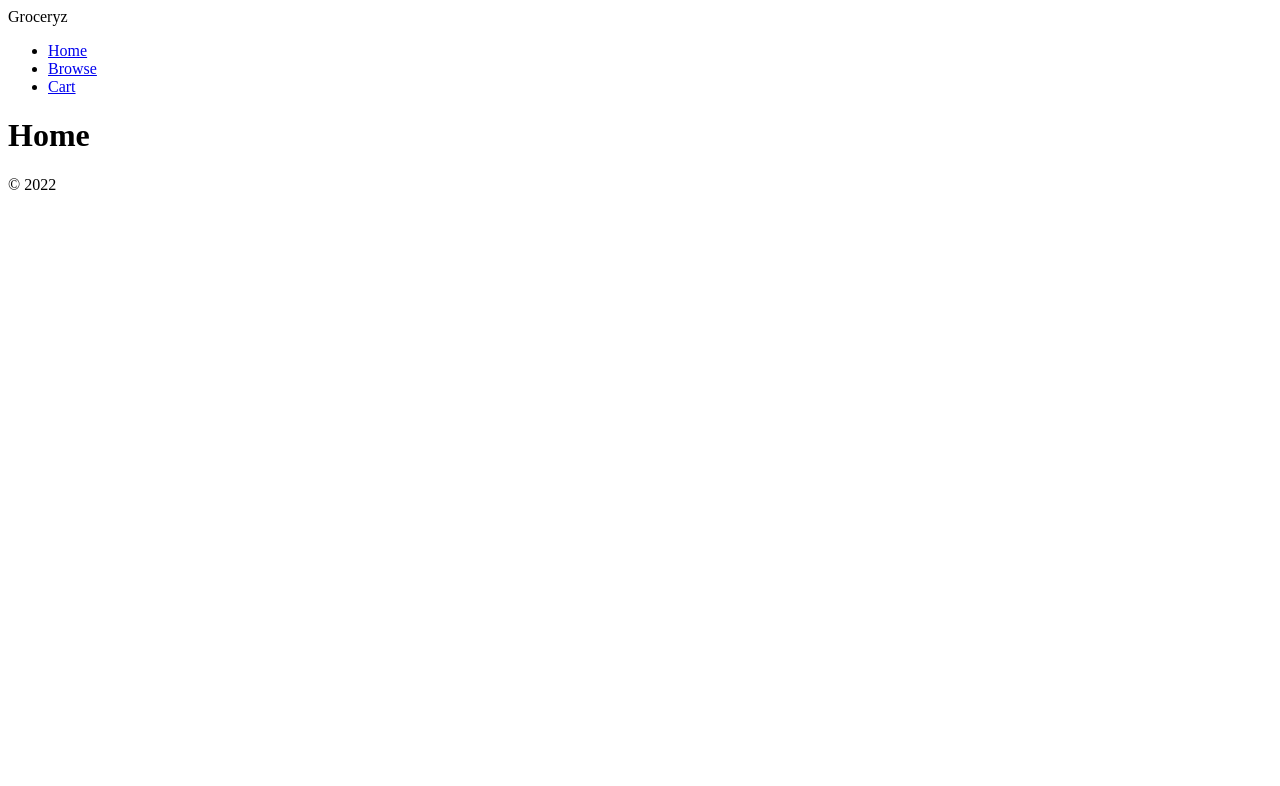
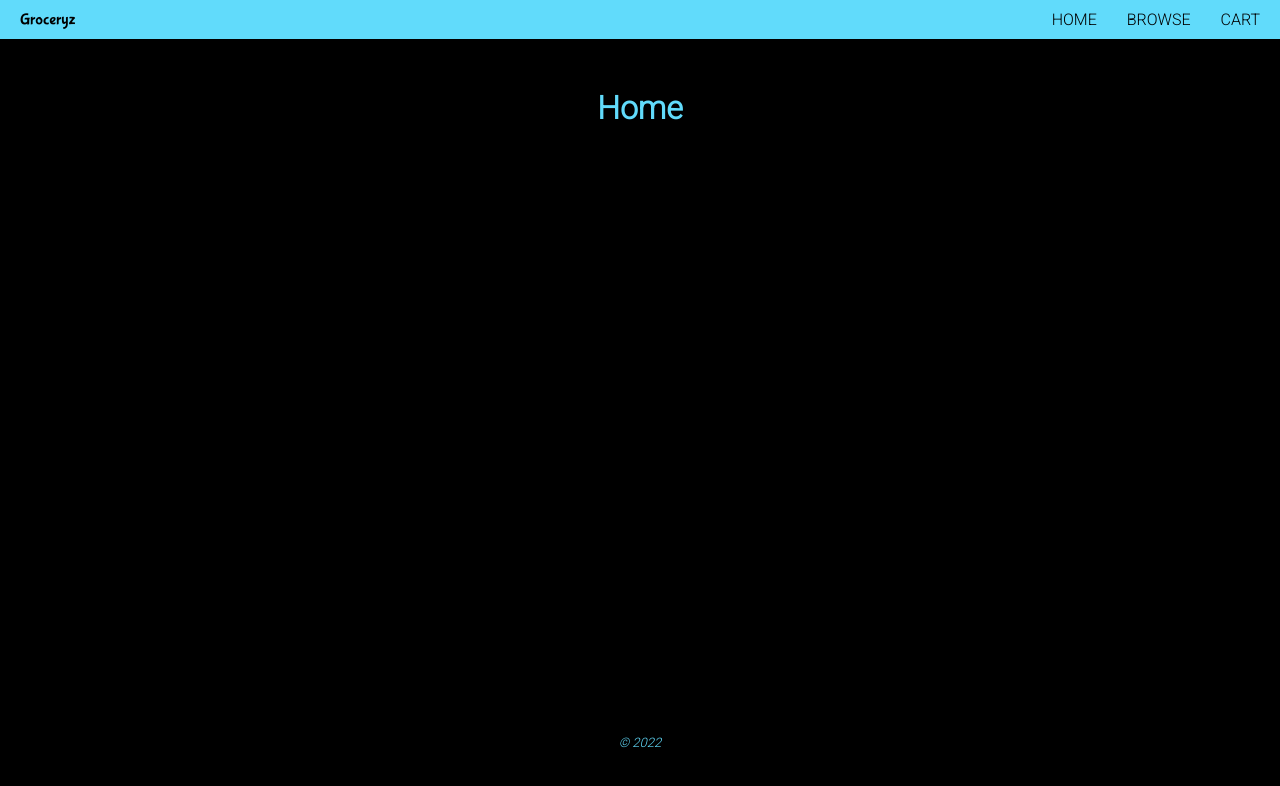
Before and after one commit to jtreeves/grocery-react, a React (Create React App) app: page /home in a window 1280 px wide. Shown: the top 786 px of the page. Built offline with nearby package versions, Linux system fonts and the light colour scheme.

Commit message:
[styles] Add colors, fonts, and header, footer, main styling

```diff
--- a/src/App.tsx
+++ b/src/App.tsx
@@ -16,6 +16,7 @@ import Footer from './components/main/Footer'
 import HomePage from './components/main/HomePage'
 import BrowsePage from './components/browse/BrowsePage'
 import CartPage from './components/cart/CartPage'
+import './styles/main.css'
 
 function App(): JSX.Element {
     const [storage, setStorage] = useState<Storage>({
--- a/src/styles/main.css
+++ b/src/styles/main.css
@@ -0,0 +1,69 @@
+@import url('https://fonts.googleapis.com/css2?family=Bubblegum+Sans&family=Nanum+Myeongjo:wght@400;800&family=Roboto:wght@300&display=swap');
+
+body {
+    margin: 0;
+    font-family: 'Nanum Myeongjo', serif;
+    background-color: black;
+    color: #61DBFB;
+}
+
+ul {
+    list-style-type: none;
+    padding: 0;
+    margin: 0;
+}
+
+header, footer, h1, h2, h3 {
+    font-family: 'Roboto', sans-serif;
+}
+
+header span {
+    font-family: 'Bubblegum Sans', cursive;
+    color: black;
+}
+
+nav ul {
+    display: flex;
+    gap: 30px;
+}
+
+nav ul li {
+    text-transform: uppercase;
+}
+
+a {
+    text-decoration: none;
+    color: black;
+}
+
+header ul li:hover {
+    font-weight: bold;
+}
+
+h1, h2, h3 {
+    margin: 0;
+}
+
+main {
+    display: flex;
+    flex-direction: column;
+    align-items: center;
+    padding: 50px 100px;
+    min-height: calc(100vh - 254px);
+}
+
+header {
+    display: flex;
+    align-items: center;
+    justify-content: space-between;
+    padding: 10px 20px;
+    background-color: #61DBFB;
+}
+
+footer {
+    display: flex;
+    justify-content: center;
+    padding: 50px;
+    font-size: small;
+    font-style: italic;
+}
```
